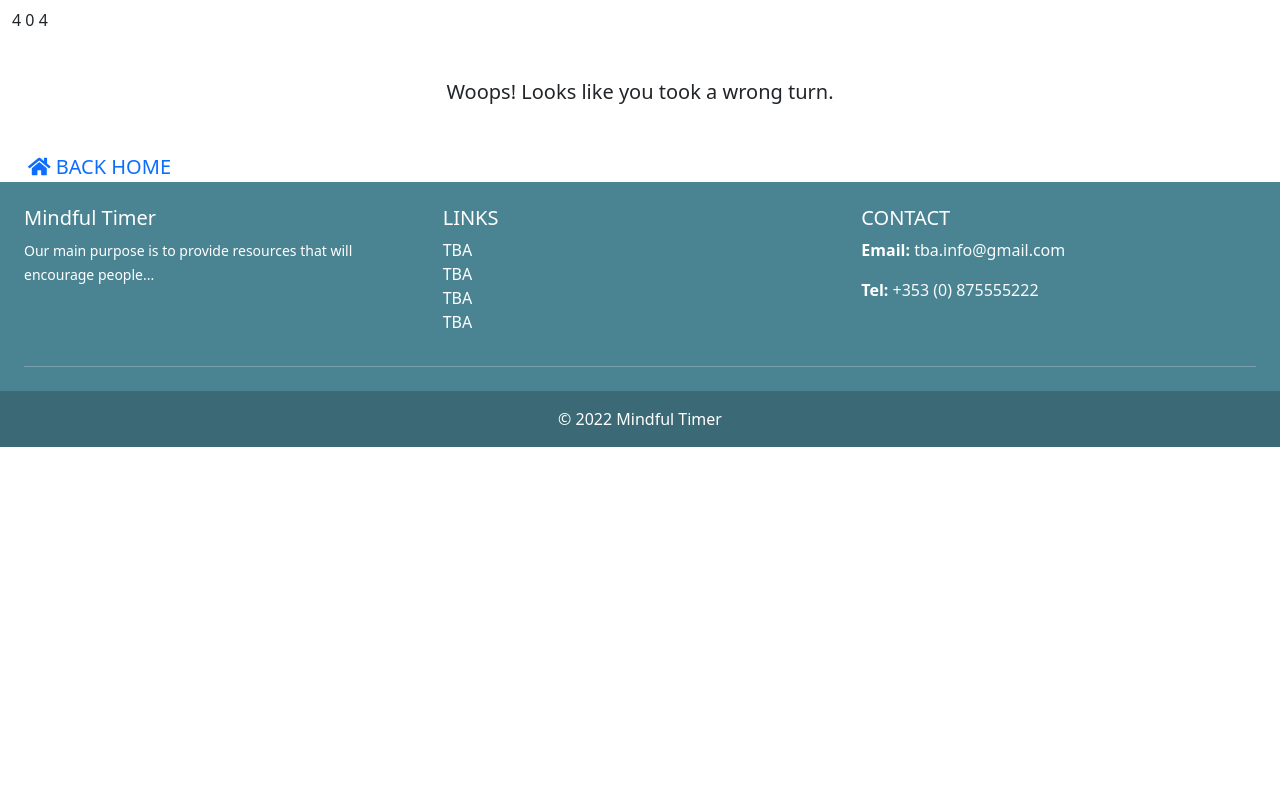
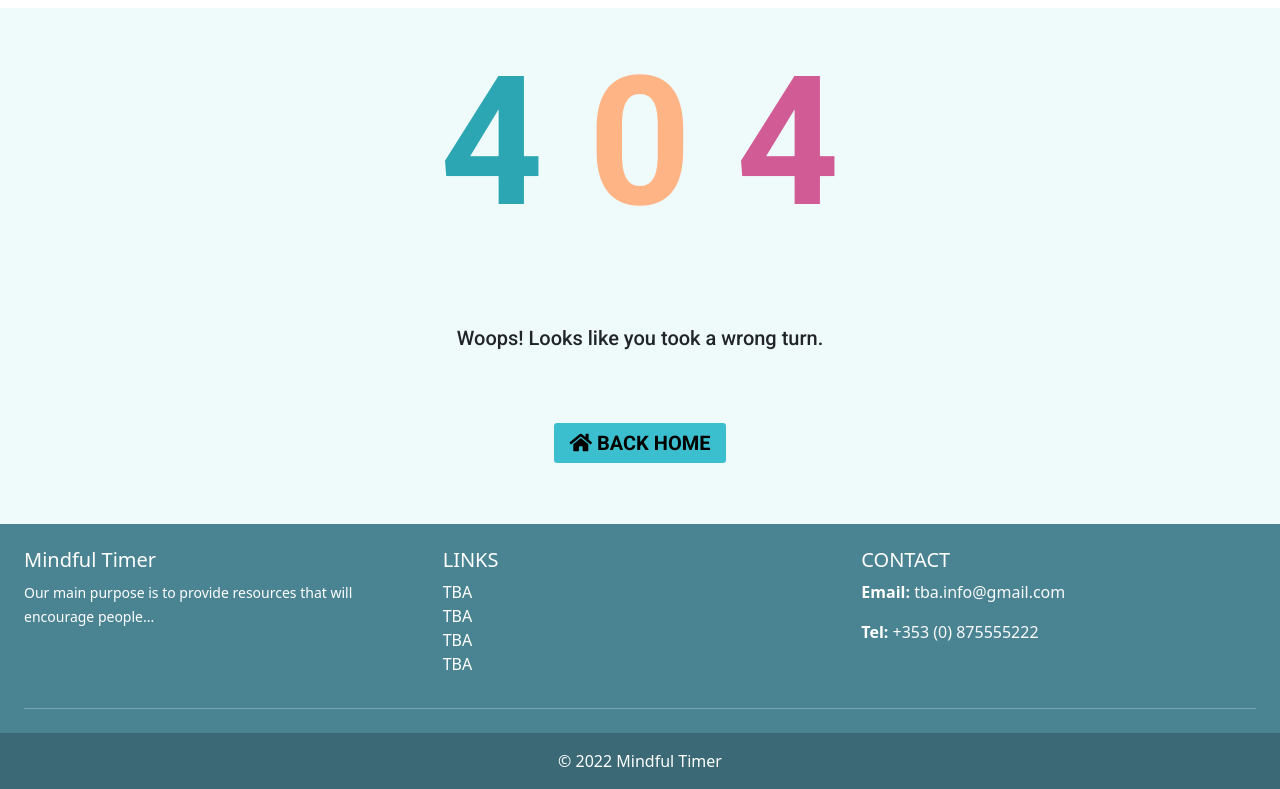
Before and after one commit to kuzGo/January-2022-Hackathon, a Flask app: template templates/404.html in a window 1280 px wide. Shown: the part 86-875 px from the top of the page. Before the commit the page ends 533 px from the top, so only its background shows below. Run offline with Flask 2, Linux system fonts and the light colour scheme; the template is opened without the code that fills it, so the values that code supplies are empty; the visitor is signed in with stand-in values (Sample User, id 1); parts of the project's set-up code (start-up, migrations or seed data) failed here and were passed over; some libraries are stand-ins or nearby versions.

Commit message:
Style 404 and 500 error pages

```diff
--- a/static/css/styles.css
+++ b/static/css/styles.css
@@ -71,8 +71,131 @@ a:link {
   padding-top: 3rem;
 }
 
+/* Error pages */
+/* 404 page - inspiration taken from https://codepen.io/ricardpriet/pen/MOKEam */
+.error-container {
+  text-align: center;
+  font-size: 6rem;
+  font-family: 'Roboto', sans-serif;
+  font-weight: 600;
+  background-color: #EFFAFB;
+}
+
+.error-container > span {
+  display: inline-block;
+  line-height: 0.7;
+  position: relative;
+  color: #FFB485;
+}
+
+.error-container > span > span {
+  display: inline-block;
+  position: relative;
+}
+
+.error-container > span:nth-of-type(1) {
+  perspective: 1000px;
+  perspective-origin: 500% 50%;
+  color: #2DA6B4;
+}
+
+.error-container > span:nth-of-type(1) > span {
+  transform-origin: 50% 100% 0px;
+  transform: rotateX(0);
+  animation: easyoutelastic 8s infinite;
+}
+
+.error-container > span:nth-of-type(3) {
+  perspective: none;
+  perspective-origin: 50% 50%;
+  color: #D15C95;
+}
+
+.error-container > span:nth-of-type(3) > span {
+  transform-origin: 100% 100% 0px;
+  transform: rotate(0deg);
+  animation: rotatedrop 8s infinite;
+}
+
+@keyframes easyoutelastic {
+  0% {
+    transform: rotateX(0);
+  }
+  9% {
+    transform: rotateX(210deg);
+  }
+  13% {
+    transform: rotateX(150deg);
+  }
+  16% {
+    transform: rotateX(200deg);
+  }
+  18% {
+    transform: rotateX(170deg);
+  }
+  20% {
+    transform: rotateX(180deg);
+  }
+  60% {
+    transform: rotateX(180deg);
+  }
+  80% {
+    transform: rotateX(0);
+  }
+  100% {
+    transform: rotateX(0);
+  }
+}
+
+@keyframes rotatedrop {
+  0% {
+    transform: rotate(0);
+  }
+  10% {
+    transform: rotate(30deg);
+  }
+  15% {
+    transform: rotate(90deg);
+  }
+  70% {
+    transform: rotate(90deg);
+  }
+  80% {
+    transform: rotate(0);
+  }
+  100% {
+    transform: rotateX(0);
+  }
+}
+
+.error-button {
+  background-color: #3BBFCE;
+  color: #000000;
+  font-family: 'Roboto', sans-serif;
+}
+
 /* Media Queries */
+/* Display on tablet devices */
+@media only screen
+  and (min-width : 768px)
+  and (max-width : 1024px)
+  and (-webkit-min-device-pixel-ratio: 1) {
 
 
+}
 
-/* Timmer app CSS */
+/* Display on large devices */
+@media screen
+  and (min-width: 1024px) {
+    .error-container {
+      text-align: center;
+      font-size: 11.25rem;
+      font-family: 'Roboto', sans-serif;
+      font-weight: 700;
+      background-color: #EFFAFB;
+    }
+
+    #button-block {
+      margin-top: -9rem;
+    }
+  }
```
